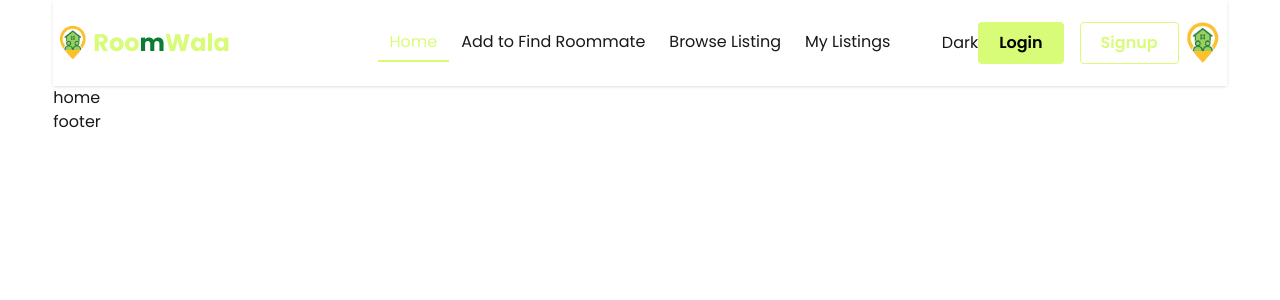
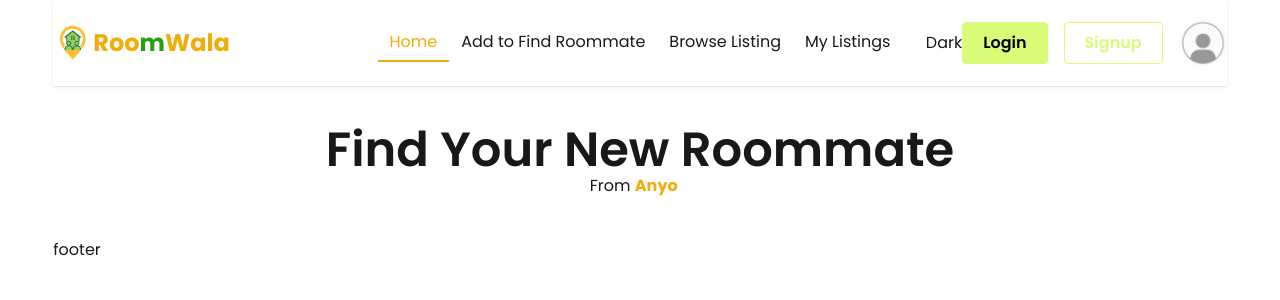
Before and after one commit to dayal-chandra/roommate-client, a React (Vite) app: page / in a window 1280 px wide. Shown: the top 300 px of the page. Built offline with nearby package versions, Linux system fonts and the light colour scheme.

Commit message:
react-simple-typewriter added

```diff
--- a/package.json
+++ b/package.json
@@ -15,6 +15,7 @@
     "react": "^19.1.0",
     "react-dom": "^19.1.0",
     "react-router": "^7.6.0",
+    "react-simple-typewriter": "^5.0.1",
     "tailwindcss": "^4.1.7"
   },
   "devDependencies": {
--- a/src/components/Header.jsx
+++ b/src/components/Header.jsx
@@ -1,5 +1,6 @@
 import React from "react";
 import logo from "/logo.png";
+import user from "/user.jpg";
 import { Link, NavLink } from "react-router";
 
 const Header = () => {
@@ -7,8 +8,8 @@ const Header = () => {
     <div className="navbar px-0 py-4 bg-base-100 shadow-sm">
       <div className="navbar-start">
         <img className="w-10" src={logo} alt="" />
-        <Link className="text-2xl font-bold  text-[#d8fb78]">
-          Roo<span className="text-[#0b7d31]">m</span>Wala
+        <Link className="text-2xl font-bold  text-[#f2ac08]">
+          Roo<span className="text-[#26a010]">m</span>Wala
         </Link>
       </div>
       <div className="navbar-center hidden lg:flex">
@@ -48,7 +49,7 @@ const Header = () => {
           </button>
         </div>
         <div>
-          <img className="w-12 h-12 rounded-full" src={logo} alt="" />
+          <img className="w-12 h-12 rounded-full ml-4" src={user} alt="" />
         </div>
         <div className="dropdown">
           <div tabIndex={0} role="button" className="btn btn-ghost lg:hidden">
--- a/src/components/Home.jsx
+++ b/src/components/Home.jsx
@@ -1,9 +1,28 @@
 import React from "react";
+import { Typewriter } from "react-simple-typewriter";
 
 const Home = () => {
   return (
     <div>
-      <h1>home</h1>
+      <div className="py-10">
+        <h1 className="text-5xl text-center font-semibold">
+          Find Your New Roommate
+        </h1>
+        <h1 className="text-center">
+          From{" "}
+          <span style={{ color: "#f2ac08", fontWeight: "bold" }}>
+            <Typewriter
+              words={["Anywhere", "Anytime", "Anyone"]}
+              loop={true}
+              cursor
+              cursorStyle="_"
+              typeSpeed={70}
+              deleteSpeed={50}
+              delaySpeed={1000}
+            />
+          </span>
+        </h1>
+      </div>
     </div>
   );
 };
--- a/src/index.css
+++ b/src/index.css
@@ -4,8 +4,8 @@
 @plugin "daisyui";
 
 .active {
-  color: #d8fb78;
-  border-bottom: 2px solid #d8fb78;
+  color: #f2ac08;
+  border-bottom: 2px solid #f2ac08;
 }
 
 * {
```
Also changed, not shown: public/user.jpg (added), 1 other file (tests, documents, lock files or other folders).
